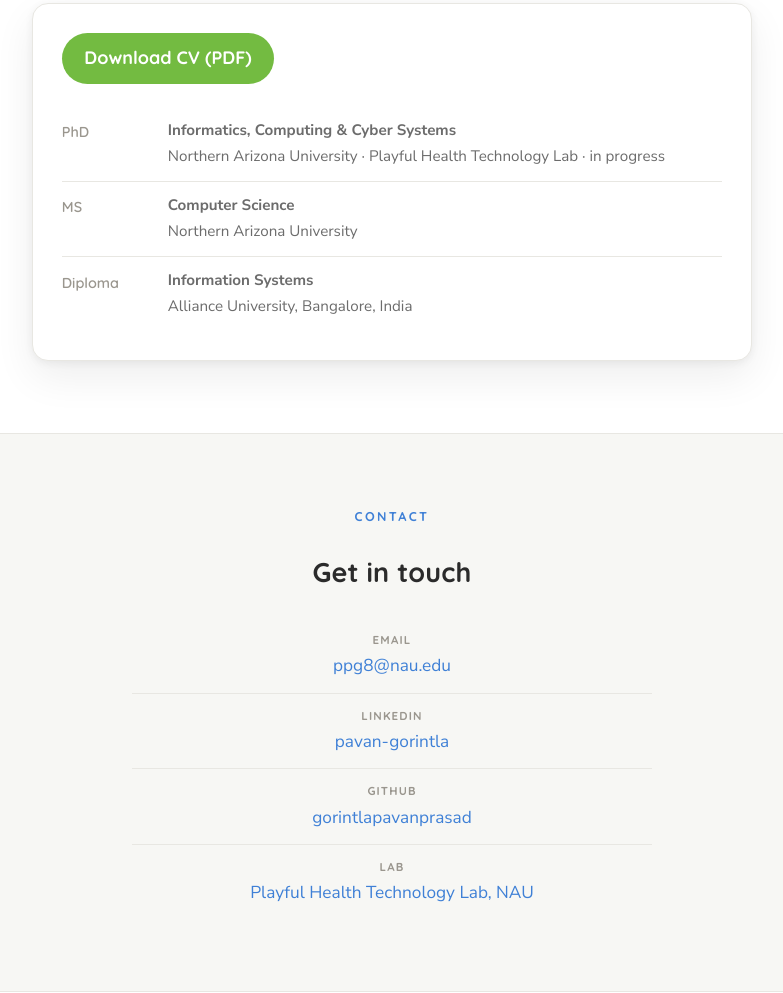
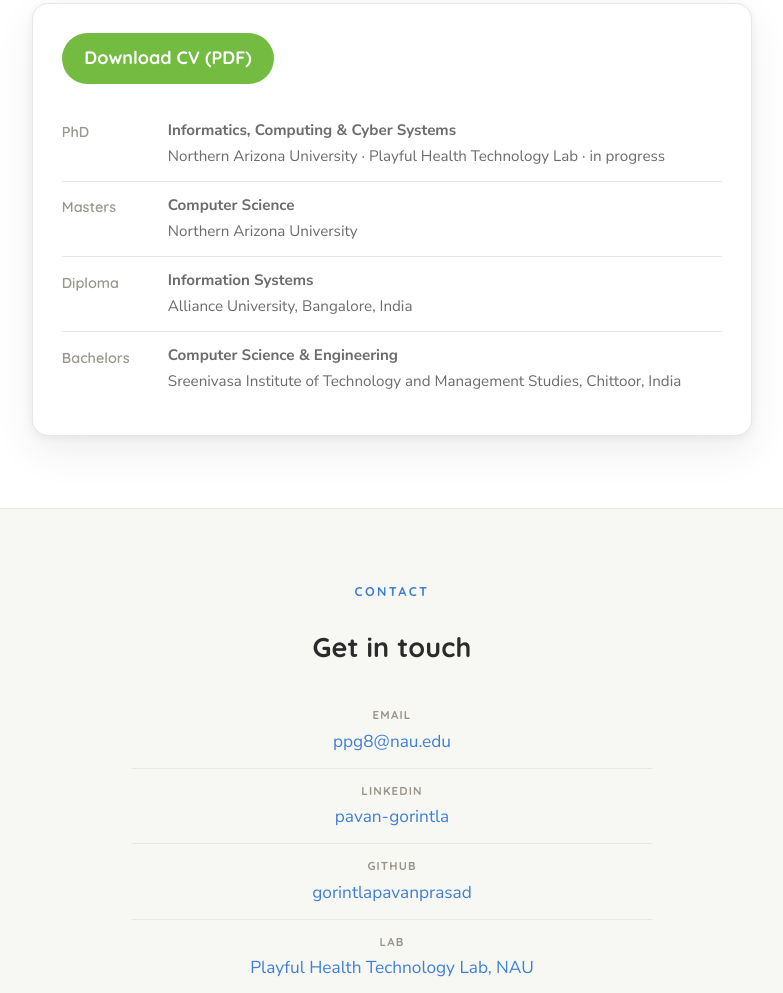
Before and after one commit to gorintlapavanprasad/gorintlapavanprasad.github.io, a plain HTML site: page index.html in a window 1280 px wide. Shown: the part 3016-4009 px from the top of the page, without its empty margins (248-1031 px from the left). Drawn offline with Linux system fonts and the light colour scheme.

Commit message:
Home/Education: rename MS to Masters; add Bachelor's degree

```diff
--- a/index.html
+++ b/index.html
@@ -105,8 +105,9 @@
       <a class="dl" href="files/Pavan_Gorintla_CV.pdf" target="_blank" rel="noopener">Download CV (PDF)</a>
       <ul class="edu">
         <li><span class="yr">PhD</span><span class="what"><b>Informatics, Computing &amp; Cyber Systems</b><span>Northern Arizona University &middot; Playful Health Technology Lab &middot; in progress</span></span></li>
-        <li><span class="yr">MS</span><span class="what"><b>Computer Science</b><span>Northern Arizona University</span></span></li>
+        <li><span class="yr">Masters</span><span class="what"><b>Computer Science</b><span>Northern Arizona University</span></span></li>
         <li><span class="yr">Diploma</span><span class="what"><b>Information Systems</b><span>Alliance University, Bangalore, India</span></span></li>
+        <li><span class="yr">Bachelors</span><span class="what"><b>Computer Science &amp; Engineering</b><span>Sreenivasa Institute of Technology and Management Studies, Chittoor, India</span></span></li>
       </ul>
     </div>
   </section>
```
